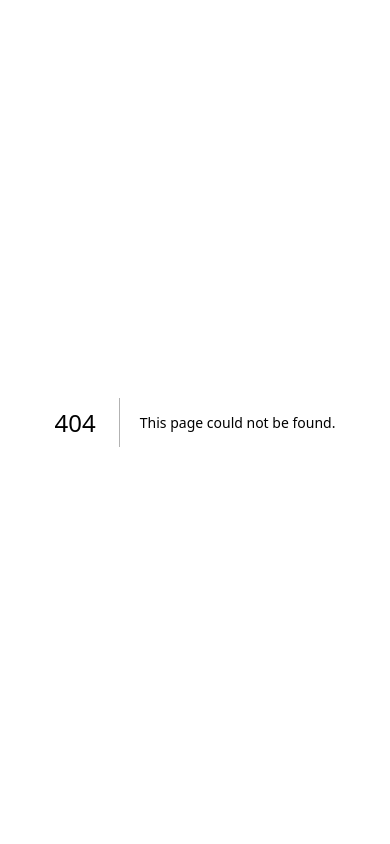
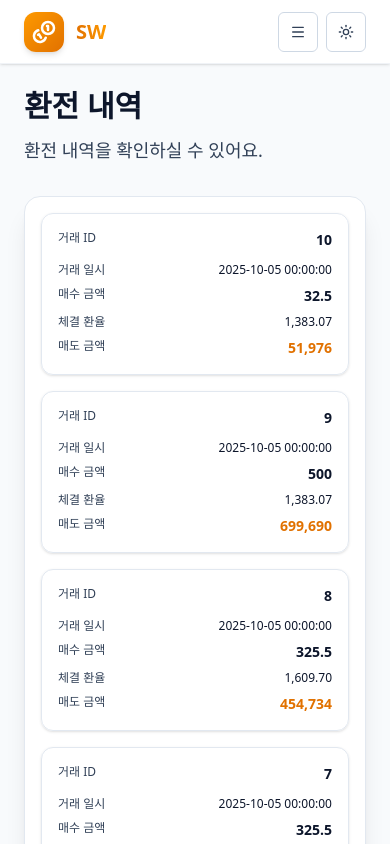
Before and after one commit to hetarho/switch-won, a Next.js app: page /history in a window 390 px wide. Before the commit this address had no page. Shown: the top 844 px of the page. Built offline with nearby package versions, Linux system fonts and the light colour scheme.

Commit message:
feat(task004): Add HistoryPage component to display exchange transaction history with responsive design and mock data

```diff
--- /dev/null
+++ b/app/(authenticated)/history/page.tsx
@@ -0,0 +1,10 @@
+import { HistoryPage } from '@/pages/history'
+
+export const metadata = {
+  title: '환전 내역 - Switch Won',
+  description: '과거 환전 거래 내역을 확인하세요',
+}
+
+export default function Page() {
+  return <HistoryPage />
+}
--- /dev/null
+++ b/src/client/pages/history/index.ts
@@ -0,0 +1 @@
+export { HistoryPage } from './ui/HistoryPage'
--- /dev/null
+++ b/src/client/pages/history/ui/HistoryPage.tsx
@@ -0,0 +1,161 @@
+'use client'
+
+import { History as HistoryIcon } from 'lucide-react'
+import { Card } from '@/shared/ui'
+
+// Mock data
+const mockHistory = [
+  { id: 10, date: '2025-10-05 00:00:00', buyAmount: 32.50, rate: 1383.07, sellAmount: 51976 },
+  { id: 9, date: '2025-10-05 00:00:00', buyAmount: 500, rate: 1383.07, sellAmount: 699690 },
+  { id: 8, date: '2025-10-05 00:00:00', buyAmount: 325.50, rate: 1609.70, sellAmount: 454734 },
+  { id: 7, date: '2025-10-05 00:00:00', buyAmount: 325.50, rate: 1609.70, sellAmount: 454734 },
+  { id: 6, date: '2025-10-05 00:00:00', buyAmount: 325.50, rate: 1383.07, sellAmount: 454734 },
+  { id: 5, date: '2025-10-05 00:00:00', buyAmount: 325.50, rate: 942.58, sellAmount: 454734 },
+  { id: 4, date: '2025-10-05 00:00:00', buyAmount: 325.50, rate: 942.58, sellAmount: 454734 },
+  { id: 3, date: '2025-10-05 00:00:00', buyAmount: 41698, rate: 942.58, sellAmount: 30.00 },
+  { id: 2, date: '2025-10-05 00:00:00', buyAmount: 41698, rate: 1383.07, sellAmount: 30.00 },
+  { id: 1, date: '2025-10-05 00:00:00', buyAmount: 325.50, rate: 1383.07, sellAmount: 454734 },
+]
+
+export function HistoryPage() {
+  const hasHistory = mockHistory.length > 0
+
+  return (
+    <div className="min-h-screen bg-surface-secondary p-6 lg:p-8">
+      <div className="max-w-7xl mx-auto">
+        {/* 헤더 */}
+        <div className="mb-8">
+          <h1 className="text-3xl font-bold text-text-primary mb-3">
+            환전 내역
+          </h1>
+          <p className="text-lg text-text-secondary">
+            환전 내역을 확인하실 수 있어요.
+          </p>
+        </div>
+
+        {/* 테이블 컨테이너 */}
+        <div className="bg-surface-primary border border-border-primary rounded-2xl shadow-xl overflow-hidden">
+          {hasHistory ? (
+            <>
+              {/* Desktop Table */}
+              <div className="hidden lg:block overflow-x-auto">
+                <table className="w-full">
+                  <thead className="bg-surface-secondary">
+                    <tr>
+                      <th className="px-6 py-4 text-left text-sm font-semibold text-text-primary">
+                        거래 ID
+                      </th>
+                      <th className="px-6 py-4 text-left text-sm font-semibold text-text-primary">
+                        거래 일시
+                      </th>
+                      <th className="px-6 py-4 text-right text-sm font-semibold text-text-primary">
+                        매수 금액
+                      </th>
+                      <th className="px-6 py-4 text-right text-sm font-semibold text-text-primary">
+                        체결 환율
+                      </th>
+                      <th className="px-6 py-4 text-right text-sm font-semibold text-text-primary">
+                        매도 금액
+                      </th>
+                    </tr>
+                  </thead>
+                  <tbody className="divide-y divide-border-primary">
+                    {mockHistory.map((item) => (
+                      <tr
+                        key={item.id}
+                        className="hover:bg-surface-secondary transition-colors"
+                      >
+                        <td className="px-6 py-4 text-sm text-text-primary font-medium">
+                          {item.id}
+                        </td>
+                        <td className="px-6 py-4 text-sm text-text-secondary">
+                          {item.date}
+                        </td>
+                        <td className="px-6 py-4 text-sm text-text-primary text-right font-semibold">
+                          {item.buyAmount.toLocaleString()}
+                        </td>
+                        <td className="px-6 py-4 text-sm text-text-secondary text-right">
+                          {item.rate.toLocaleString(undefined, { minimumFractionDigits: 2, maximumFractionDigits: 2 })}
+                        </td>
+                        <td className="px-6 py-4 text-sm text-text-primary text-right font-semibold">
+                          {item.sellAmount.toLocaleString()}
+                        </td>
+                      </tr>
+                    ))}
+                  </tbody>
+                </table>
+              </div>
+
+              {/* Mobile Cards */}
+              <div className="lg:hidden p-4 space-y-4">
+                {mockHistory.map((item) => (
+                  <Card key={item.id} className="p-4 border border-border-primary">
+                    <div className="flex justify-between items-start mb-3">
+                      <span className="text-xs font-medium text-text-secondary">
+                        거래 ID
+                      </span>
+                      <span className="text-sm font-semibold text-text-primary">
+                        {item.id}
+                      </span>
+                    </div>
+
+                    <div className="space-y-2">
+                      <div className="flex justify-between">
+                        <span className="text-xs text-text-secondary">
+                          거래 일시
+                        </span>
+                        <span className="text-xs text-text-primary">
+                          {item.date}
+                        </span>
+                      </div>
+
+                      <div className="flex justify-between">
+                        <span className="text-xs text-text-secondary">
+                          매수 금액
+                        </span>
+                        <span className="text-sm font-semibold text-text-primary">
+                          {item.buyAmount.toLocaleString()}
+                        </span>
+                      </div>
+
+                      <div className="flex justify-between">
+                        <span className="text-xs text-text-secondary">
+                          체결 환율
+                        </span>
+                        <span className="text-xs text-text-primary">
+                          {item.rate.toLocaleString(undefined, { minimumFractionDigits: 2, maximumFractionDigits: 2 })}
+                        </span>
+                      </div>
+
+                      <div className="flex justify-between">
+                        <span className="text-xs text-text-secondary">
+                          매도 금액
+                        </span>
+                        <span className="text-sm font-semibold text-primary-600">
+                          {item.sellAmount.toLocaleString()}
+                        </span>
+                      </div>
+                    </div>
+                  </Card>
+                ))}
+              </div>
+            </>
+          ) : (
+            // Empty State
+            <div className="py-20 text-center">
+              <div className="w-16 h-16 mx-auto mb-4 bg-surface-secondary rounded-full flex items-center justify-center">
+                <HistoryIcon className="w-8 h-8 text-text-tertiary" />
+              </div>
+              <p className="text-lg font-semibold text-text-primary mb-2">
+                환전 내역이 없습니다
+              </p>
+              <p className="text-sm text-text-secondary">
+                첫 환전을 시작해보세요
+              </p>
+            </div>
+          )}
+        </div>
+      </div>
+    </div>
+  )
+}
```
